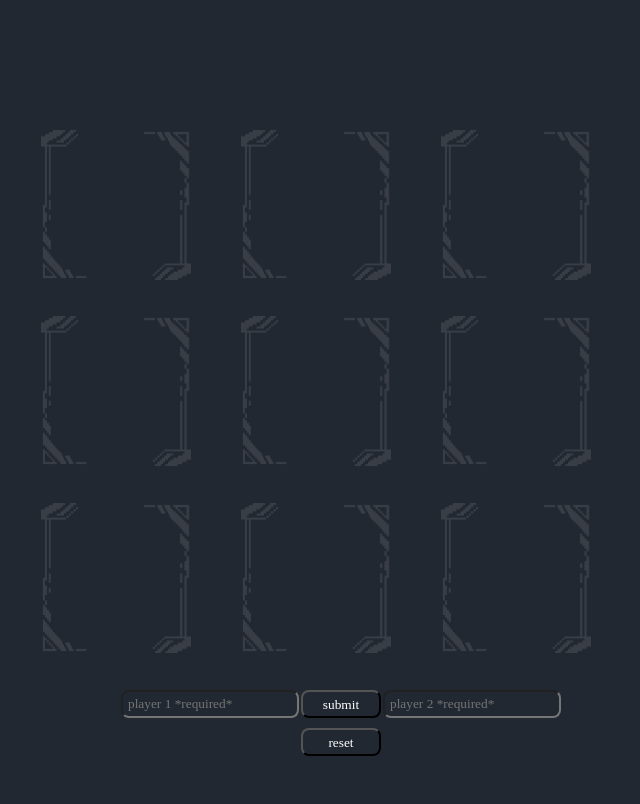
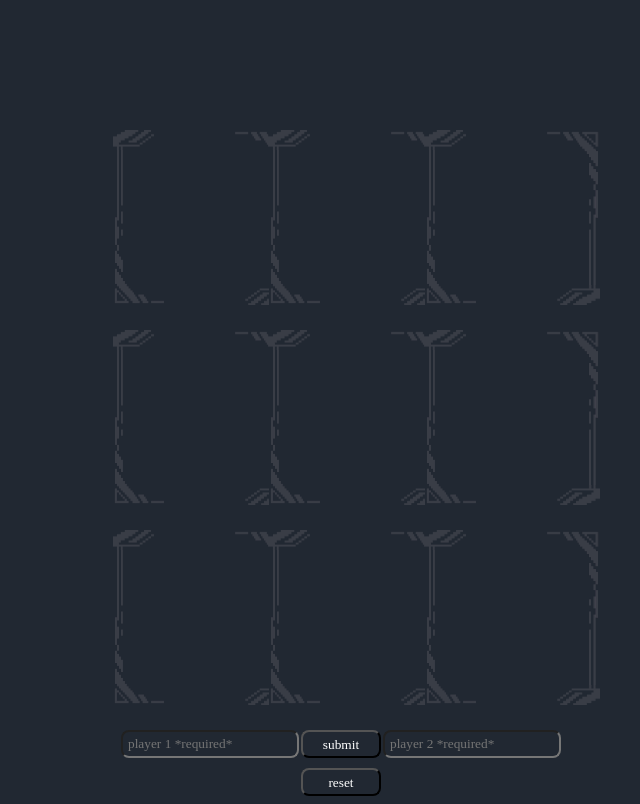
Before and after one commit to nxcholas/tic-tac-toe, a plain HTML site: page index.html in a window 1280 px wide. Shown: the part 75-879 px from the top of the page, without its empty margins (299-939 px from the left). Before the commit the page ends 839 px from the top, so only its background shows below. Drawn offline with Linux system fonts and the light colour scheme.

Commit message:
Update styles.css

```diff
--- a/styles.css
+++ b/styles.css
@@ -34,15 +34,13 @@ body {
 }
 
 .container {
-    height: 70vh;
-    width: 70vw;
+    height: 100%;
+    width: 37%;
     display: grid;
     justify-content: center;
     grid: repeat(3, minmax(150px,200px)) / repeat(3, minmax(150px,200px));
     grid-auto-rows: minmax(150px,150px);
-    -ms-overflow-style: none;
-    scrollbar-width: none;
-    overflow-y: scroll;
+    margin-left: 1%;
 }
 
 .initial-style {
@@ -170,10 +168,3 @@ button{
         margin-bottom: 16px;
     }
 }
-
-@media (min-height: 655px) {
-    .grid{
-        width: 150px;
-        height: 150px;
-    }
-}
```
